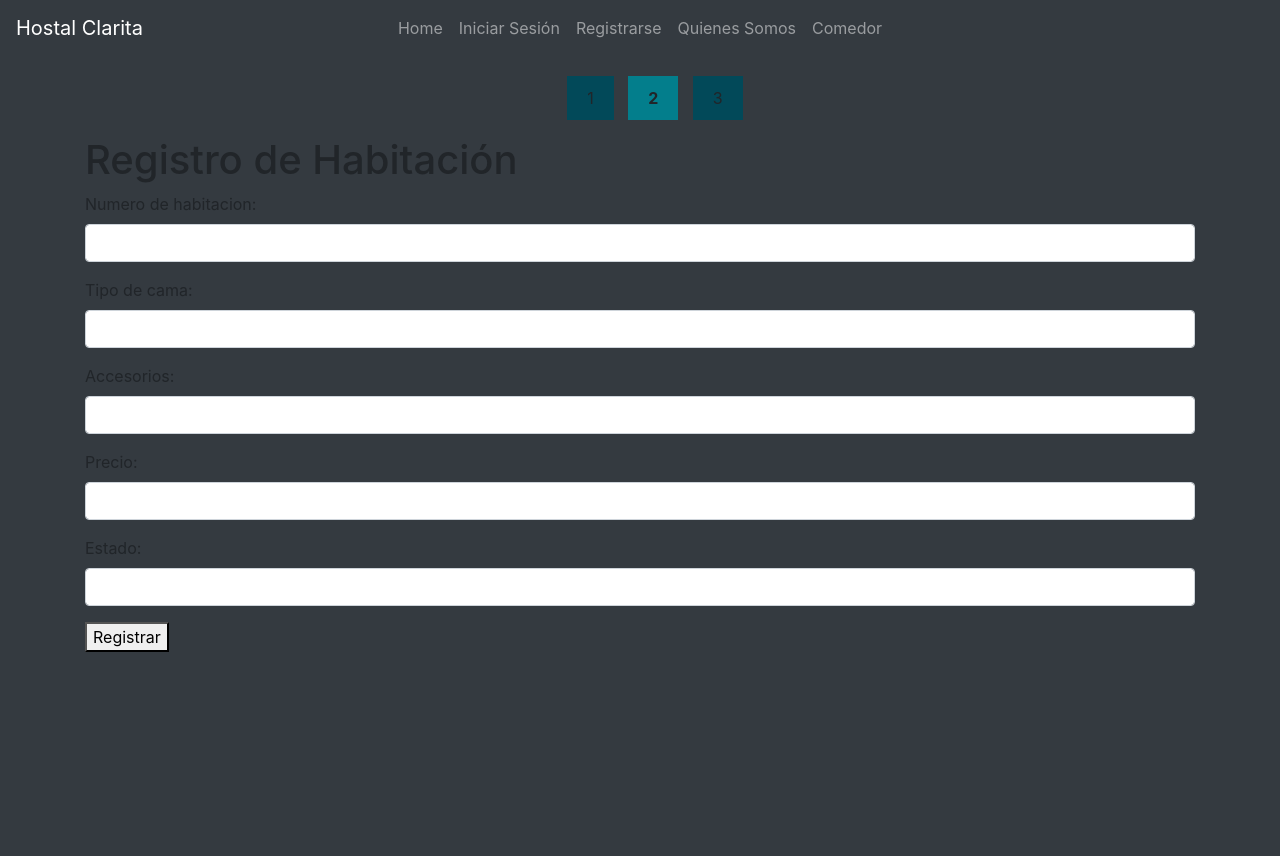
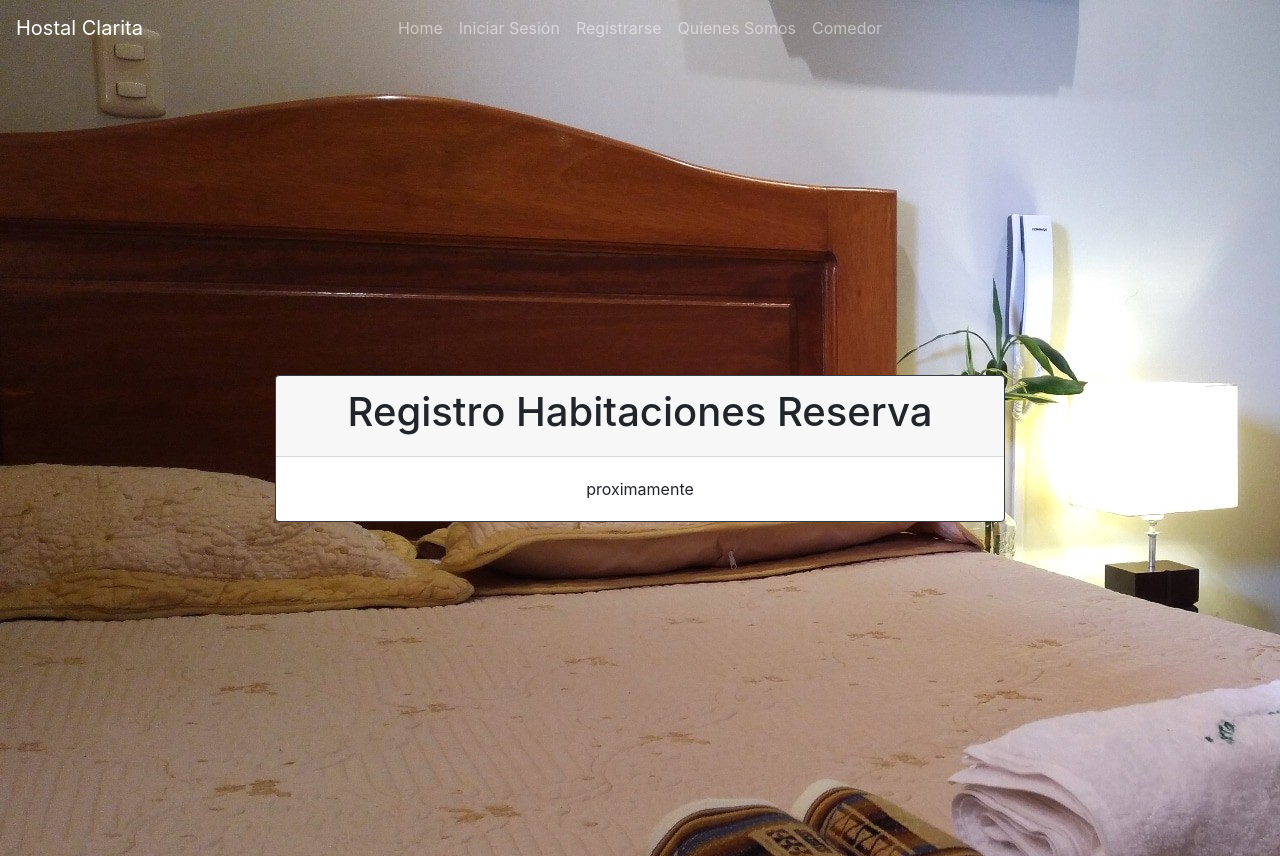
Before and after one commit to DynamicProphet/Hostal_Do-a_Clarita, a Django app: page /reserva/registrar-habitacion/ in a window 1280 px wide. Before the commit the page ends 652 px from the top, so only its background shows below. Run offline with Django 3.2, Linux system fonts and the light colour scheme; some libraries are stand-ins or nearby versions.

Commit message:
Se crearon dependencias para el crud de habitaciones

```diff
--- a/proyectoHostal/apps/urls.py
+++ b/proyectoHostal/apps/urls.py
@@ -24,6 +24,10 @@ urlpatterns = [
         path('cancelar/<int:id_reserva>/', CancelarReserva, name='cancelar-reservas'),
         path('registrar-habitacion/', RegistrarHabitacion, name='registrar-habitacion'),
     ])),
+    # Descomentar para el Crud De Habitaciones
+    #path('habitacion/', include ([
+    #    path('', ,name=""),
+    #])),
     path('comedor/', include([
         path('listar', ComedorListar, name="listar-menu"),
         path('agregar', ComedorAgregar , name="agregar-menu"),
--- a/proyectoHostal/templates/base/navbar.html
+++ b/proyectoHostal/templates/base/navbar.html
@@ -17,7 +17,9 @@
               {% elif user.groups.all.0|upper == 'EMPLEADO BODEGA' %}
                 <li class="nav-item"><a class="nav-link" href="">Futura ventana de bodega<span class="sr-only">(current)</span></a></li>
               {% elif user.groups.all.0|upper == 'SECRETARIA' %}
-                <li class="nav-item"><a class="nav-link" href="">Futuras ventanas de Secretaria<span class="sr-only">(current)</span></a></li>
+                <li class="nav-item"><a class="nav-link" href="/reserva/listar/">Reservas<span class="sr-only">(current)</span></a></li>
+                <li class="nav-item"><a class="nav-link" href="/habitacion/listar/">Habitaciones<span class="sr-only">(current)</span></a></li>
+                <li class="nav-item"><a class="nav-link" href="">Futuras&nbspventanas&nbspsecretaria<span class="sr-only">(current)</span></a></li>
               {% elif user.groups.all.0|upper == 'GERENTE COCINA' %}
                 <li class="nav-item"><a class="nav-link" href="/comedor/listar">Ver&nbspMinutas<span class="sr-only">(current)</span></a></li>
                 <li class="nav-item"><a class="nav-link" href="/comedor/agregar">Agregar&nbspMenú<span class="sr-only">(current)</span></a></li>
--- a/proyectoHostal/templates/reserva/registrar_habitacion.html
+++ b/proyectoHostal/templates/reserva/registrar_habitacion.html
@@ -1,32 +1,25 @@
 {% extends 'base/base.html' %}
 {% load static %}
 
-{% block title %}Habitación{% endblock %}
-{% block navbar %} {% include 'base/navbar.html' %} {% endblock %}}
+{% block title %}Reservas{% endblock %}
+{% block navbar %} {% include 'base/navbar.html' %} {% endblock %}
+{% block img_bg %} style="background-image:url({% static 'img/background/img-home2.jpg' %})" {% endblock %}
+{% block content %}
 
-{% block content %}
-<section class="slide fade-6 kenBurns">
-  <div class="content">
-    <div class="container">
-      <div class="wrap">
-        <div class="fix-12-12">
-          <form method="POST" class="formulario" enctype="multipart/form-data">
-            {{user.groups.all.0|upper}}
-            <section class="paginacion">
-                <ul>
-                <li><a>1</a></li>
-                <li><a class="active">2</a></li>
-                <li><a>3</a></li>
-                </ul>
-                {% csrf_token %}
-                <h1>Registro de Habitación</h1>
-                {{ form.as_p }}
-                <button type="submit">Registrar</button>
-            </section>
-        </div>
-      </div>
+<div class="container h-100">
+  <div class="row justify-content-center h-100">
+    <div class="col-sm-8 align-self-center text-center">
+      <section>
+          <div class="card border-dark mb-3">
+            <div class="card-header">
+              <h1>Registro Habitaciones Reserva</h1>
+            </div>
+            <div class="card-body">
+              proximamente
+            </div>
+          </div>
+      </section>
     </div>
   </div>
-  <div class="background" style="background-image:url({% static 'img/background/img-registro.jpg' %})"></div>
-</section>
+</div>
 {% endblock %}
--- a/proyectoHostal/templates/reserva/ver_reservas.html
+++ b/proyectoHostal/templates/reserva/ver_reservas.html
@@ -51,7 +51,7 @@
                                     </td>
                                 {% elif user.groups.all.0|upper == 'SECRETARIA' %}
                                     <td>
-                                        <a class="btn btn-dark" href="">Ver Reserva</a>
+                                        <a class="btn btn-primary" href="reserva/registrar-habitacion/">Ver Reserva</a>
                                     </td>
                                 {% endif %}
                             </tr>
```
Also changed, not shown: proyectoHostal/templates/habitacion/habitacion_agregar.html (added, +32 -0 lines).
